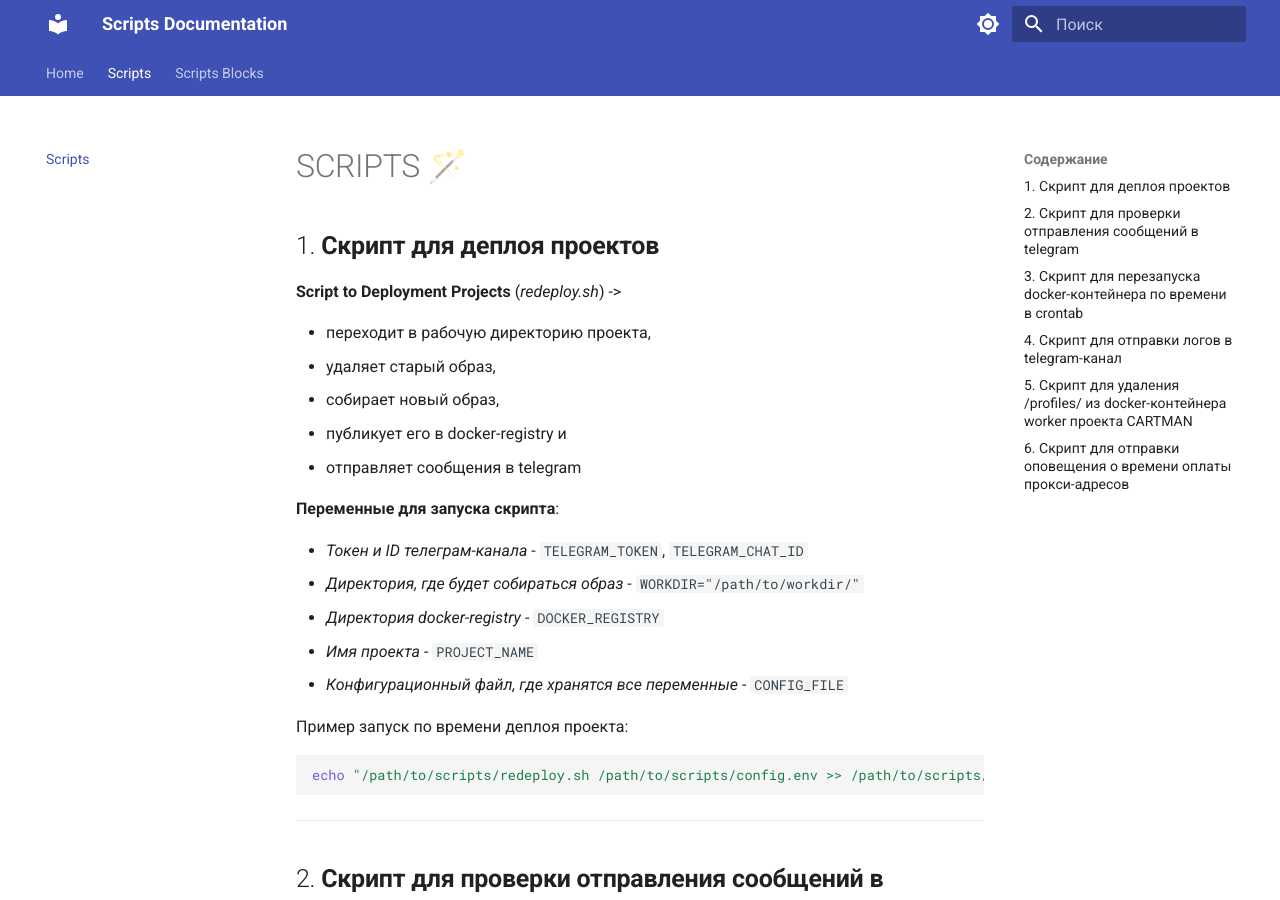
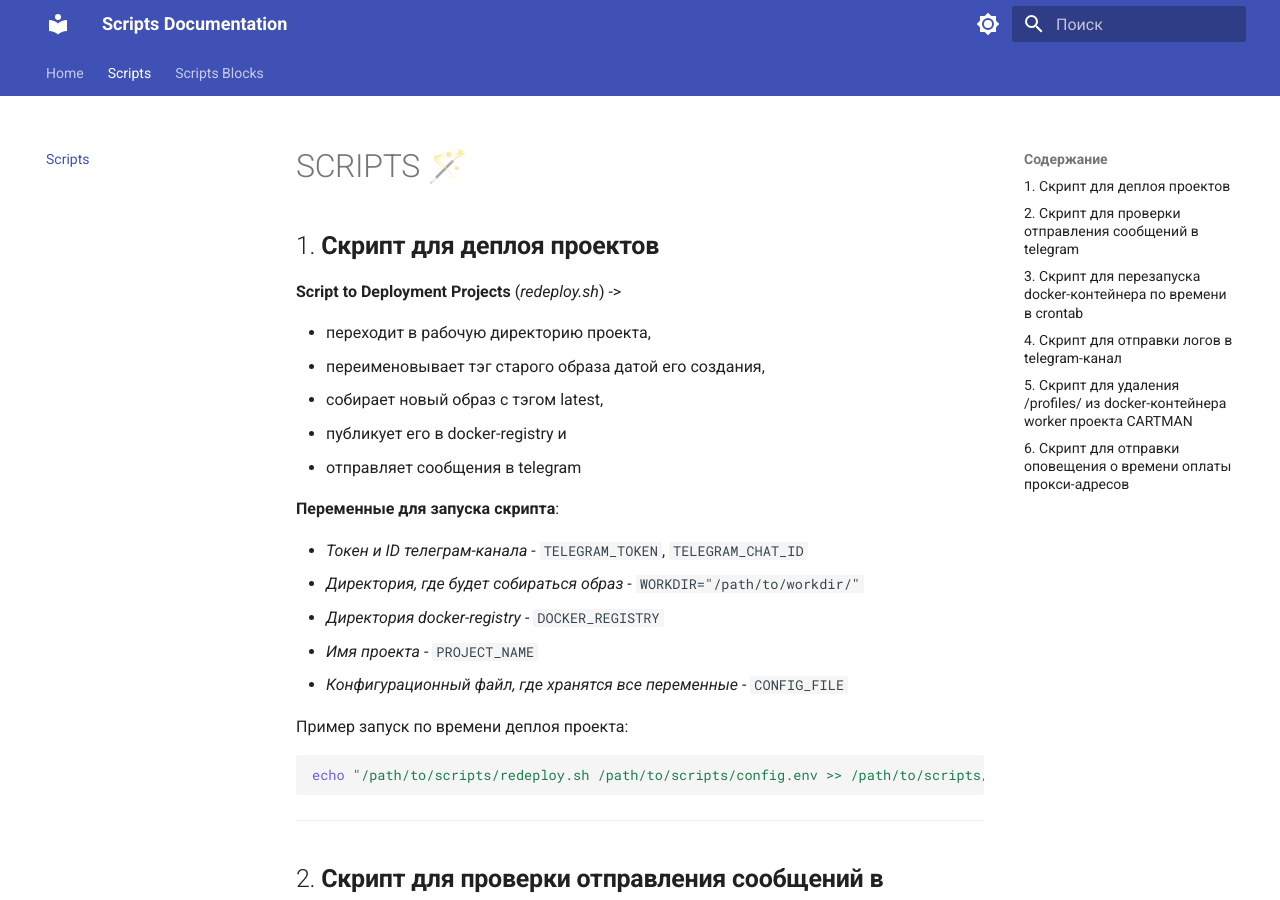
Before and after one commit to ZeroCreator/scripts, an MkDocs documentation site: the page built from docs/scripts.md, in a window 1280 px wide and 900 px high. Built offline with MkDocs 1.6.1 and Material for MkDocs 9.7.7, drawn with Linux system fonts in a browser that asks for light colours.

```diff
--- a/docs/scripts.md
+++ b/docs/scripts.md
@@ -5,8 +5,8 @@
 **Script to Deployment Projects** (_redeploy.sh_) ->
 
 - переходит в рабочую директорию проекта,
-- удаляет старый образ,
-- собирает новый образ,
+- переименовывает тэг старого образа датой его создания,
+- собирает новый образ с тэгом latest,
 - публикует его в docker-registry и
 - отправляет сообщения в telegram
 
```
Also changed, not shown: docs/scripts_blocks.md (+1 -1 lines), 1 other file.
